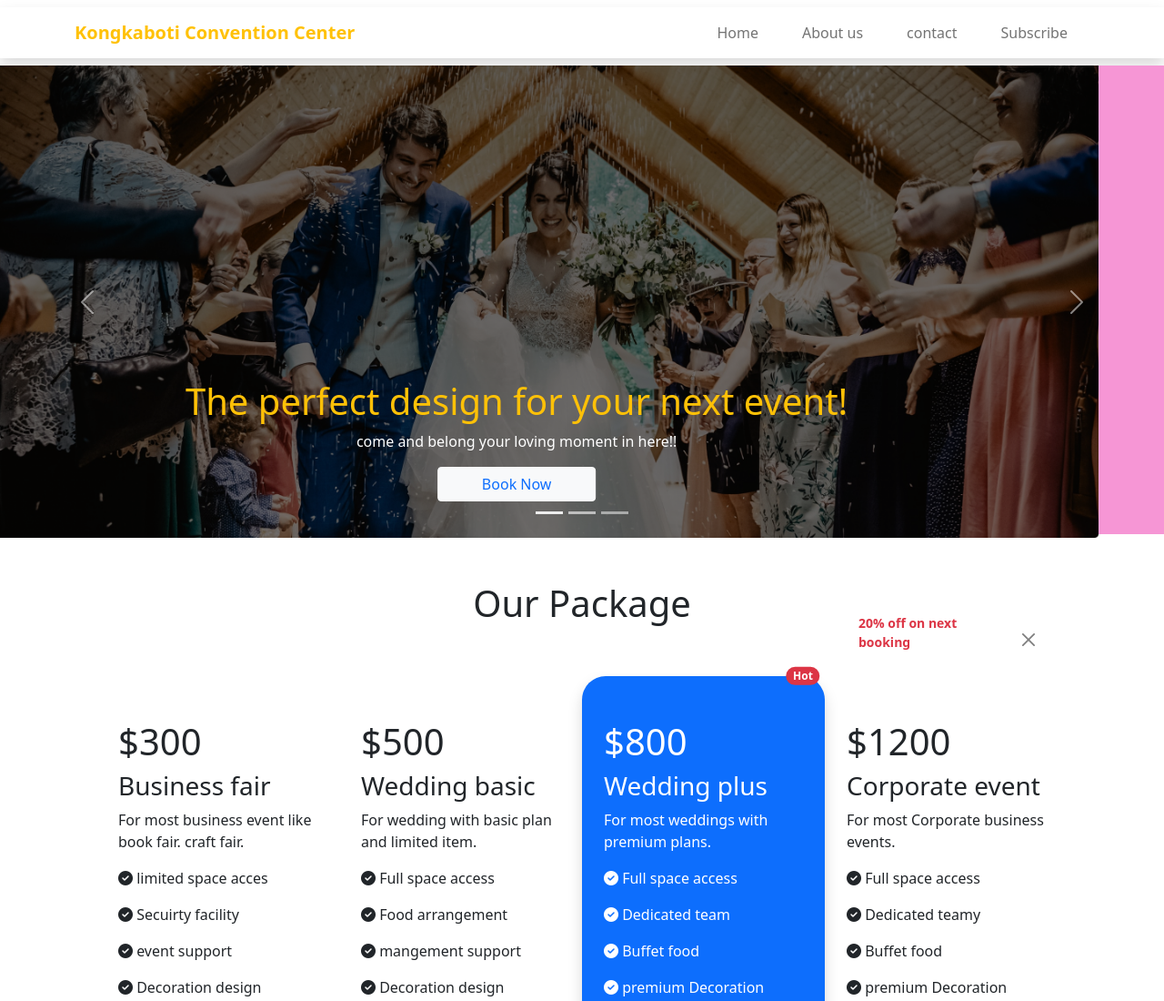
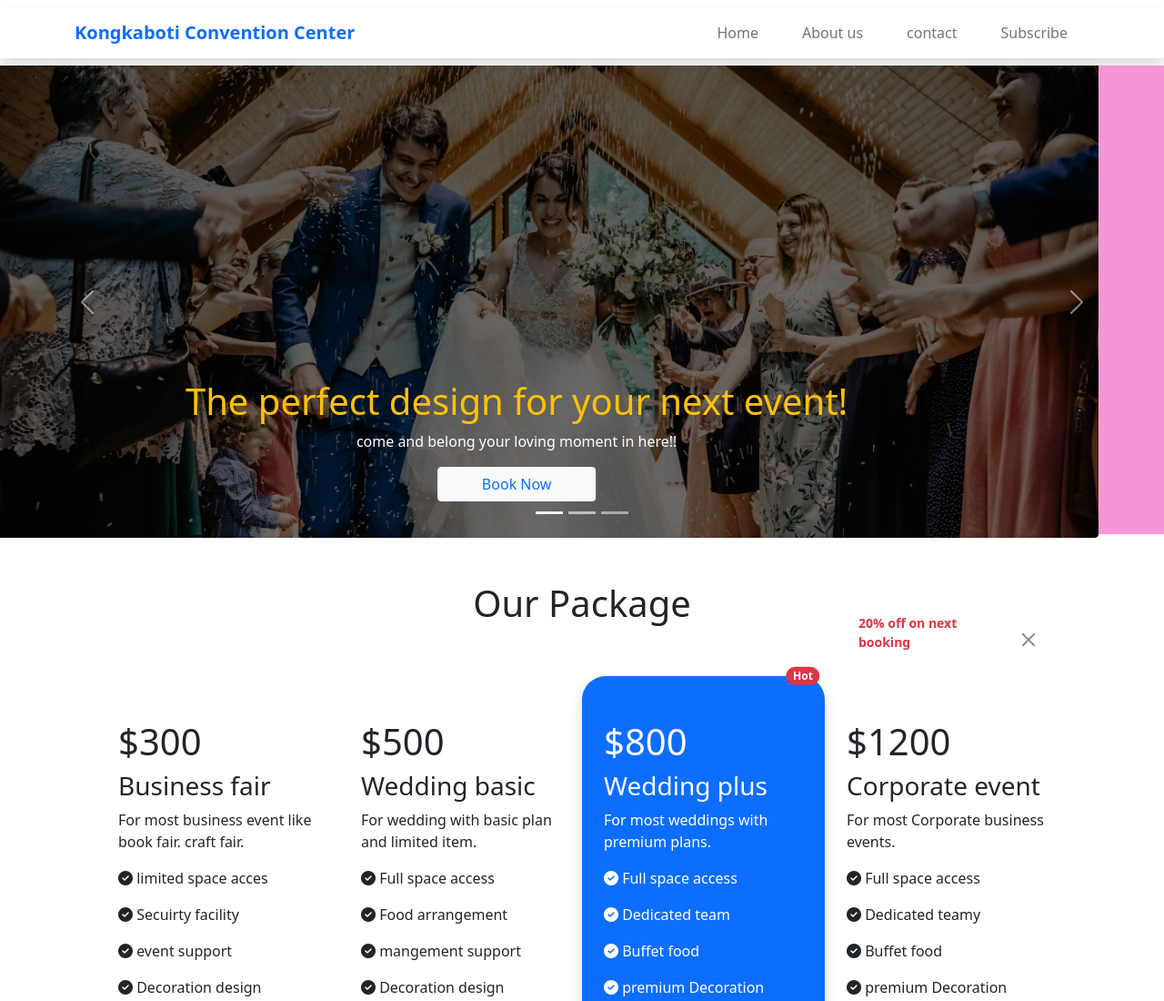
Before and after one commit to rukon351/convention-center, a plain HTML site: page index.html in a window 1280 px wide. Shown: the top 1100 px of the page at 91% size. Drawn offline with nearby package versions, Linux system fonts and the light colour scheme.

Commit message:
added-color

```diff
--- a/index.html
+++ b/index.html
@@ -19,7 +19,7 @@
     <header class="navigation py-2">
         <nav class="navbar navbar-expand-lg navbar-light shadow">
             <div class="container">
-                <a class="navbar-brand text-warning fw-bold" href="#">Kongkaboti Convention Center</a>
+                <a class="navbar-brand text-primary fw-bold" href="#">Kongkaboti Convention Center</a>
                 <button class="navbar-toggler" type="button" data-bs-toggle="collapse" data-bs-target="#navbarNav"
                     aria-controls="navbarNav" aria-expanded="false" aria-label="Toggle navigation">
                     <span class="navbar-toggler-icon"></span>
```
